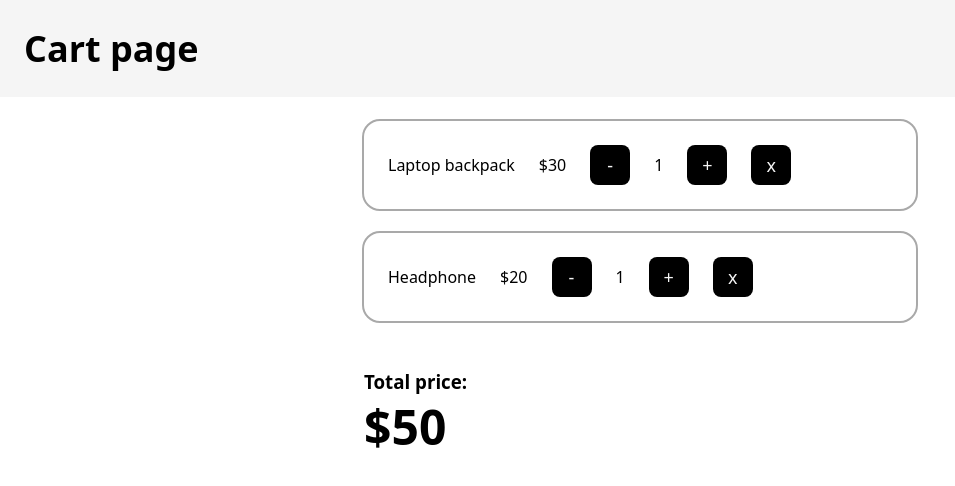
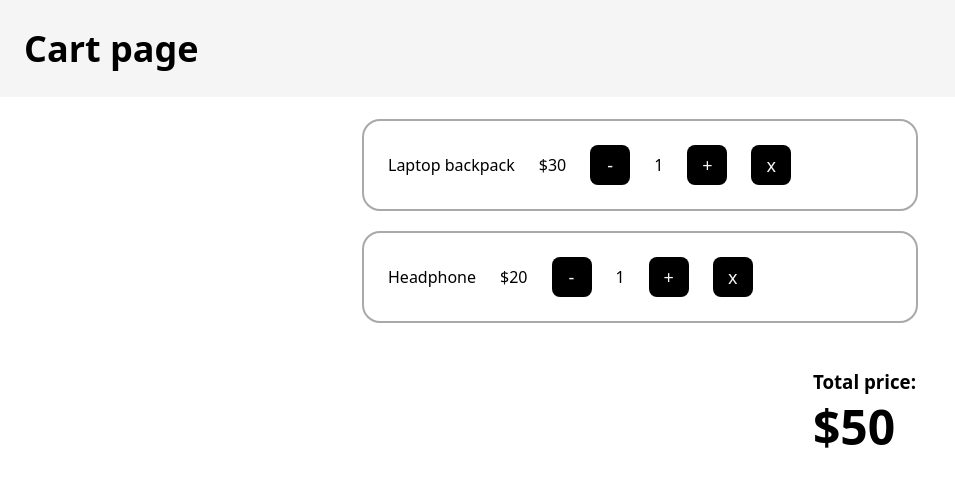
Before and after one commit to Soadio/gomycode-dom_cart, a plain HTML site: page index.html in a window 1280 px wide. Shown: the whole page, without its empty margins (0-955 px from the left). Drawn offline with Linux system fonts and the light colour scheme.

Commit message:
fix: align footer to right

```diff
--- a/style.css
+++ b/style.css
@@ -58,6 +58,10 @@ button:focus {
   outline-offset: 2px;
 }
 
+footer {
+  margin-left: auto;
+}
+
 .total {
   font-size: 48px;
 }
```
